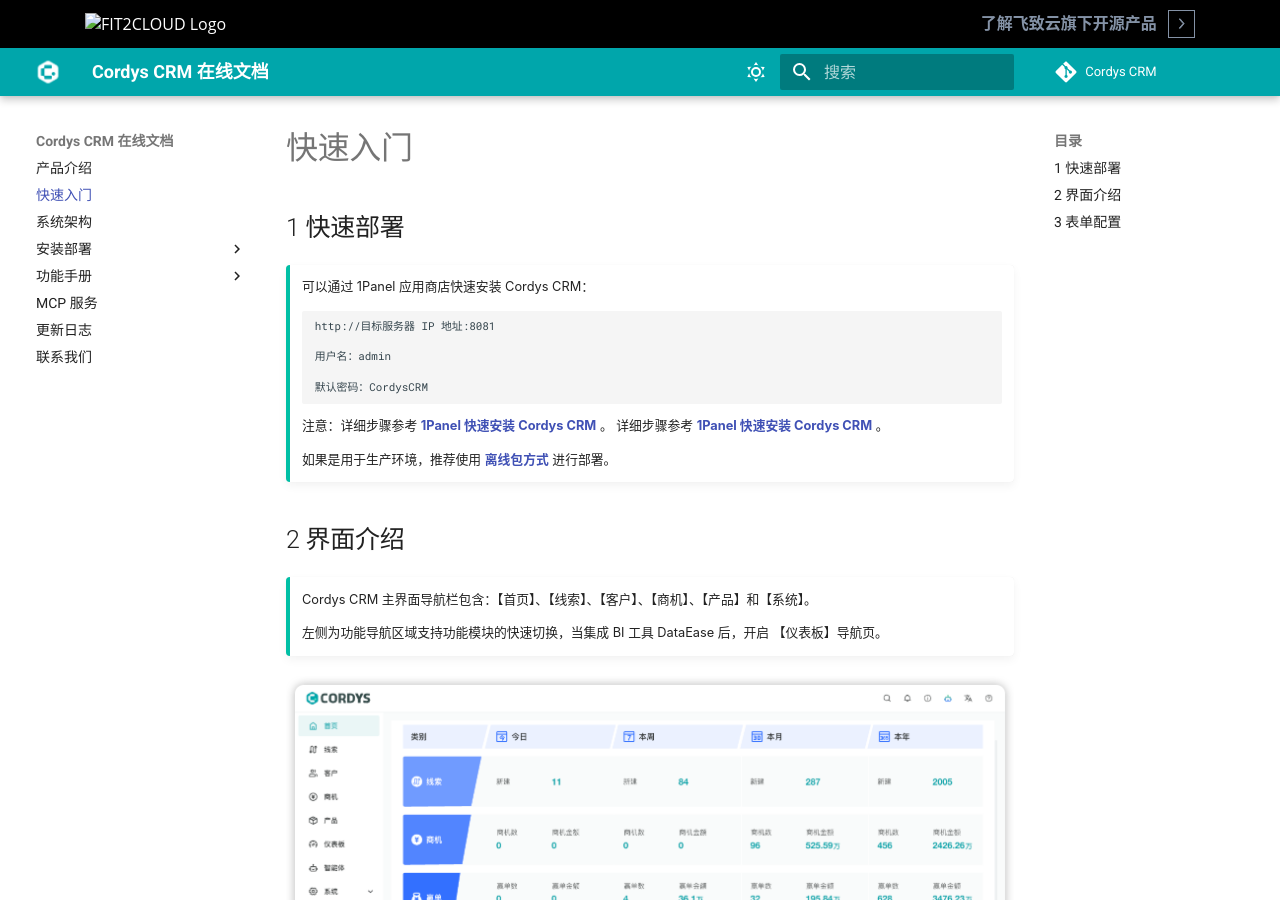
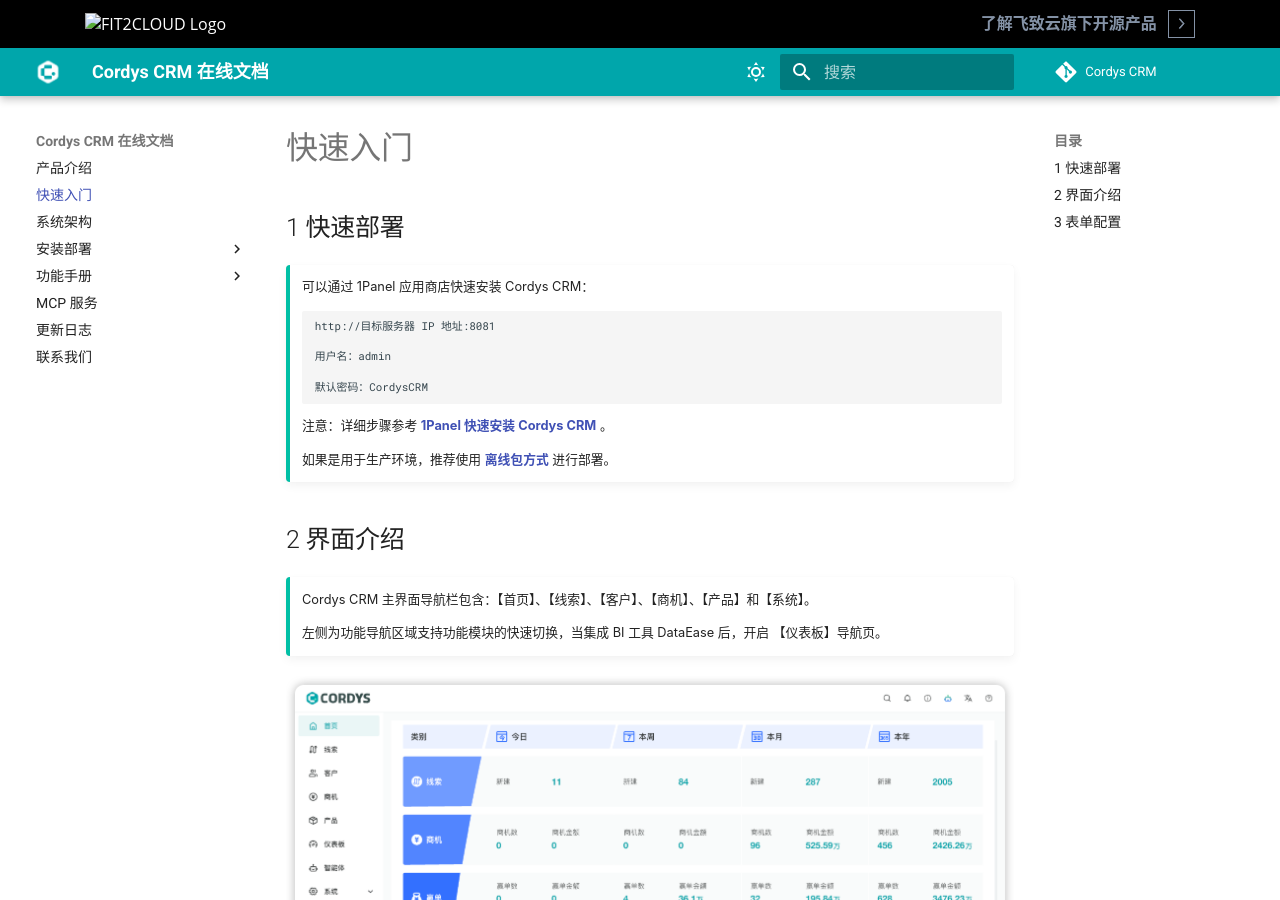
Before and after one commit to xinxin11/CordysCRM, an MkDocs documentation site: the page built from docs/manual/quick_start.md, in a window 1280 px wide and 900 px high. Built offline with MkDocs 1.6.1 and Material for MkDocs 9.7.7, drawn with Linux system fonts in a browser that asks for light colours; comment, search, counter and statistics services are not loaded; the version menu is left out.

Commit message:
Remove duplicate installation reference in quick start
Removed duplicate reference to installation steps for Cordys CRM.

````diff
--- a/docs/manual/quick_start.md
+++ b/docs/manual/quick_start.md
@@ -13,7 +13,6 @@
     ```
 
     注意：详细步骤参考 [**1Panel 快速安装 Cordys CRM**](../installation/1panel_installtion/) 。
-    详细步骤参考 [**1Panel 快速安装 Cordys CRM**](../installation/1panel_installtion/) 。
 
     如果是用于生产环境，推荐使用 [**离线包方式**](../installation/offline_installtion/) 进行部署。
 
````
